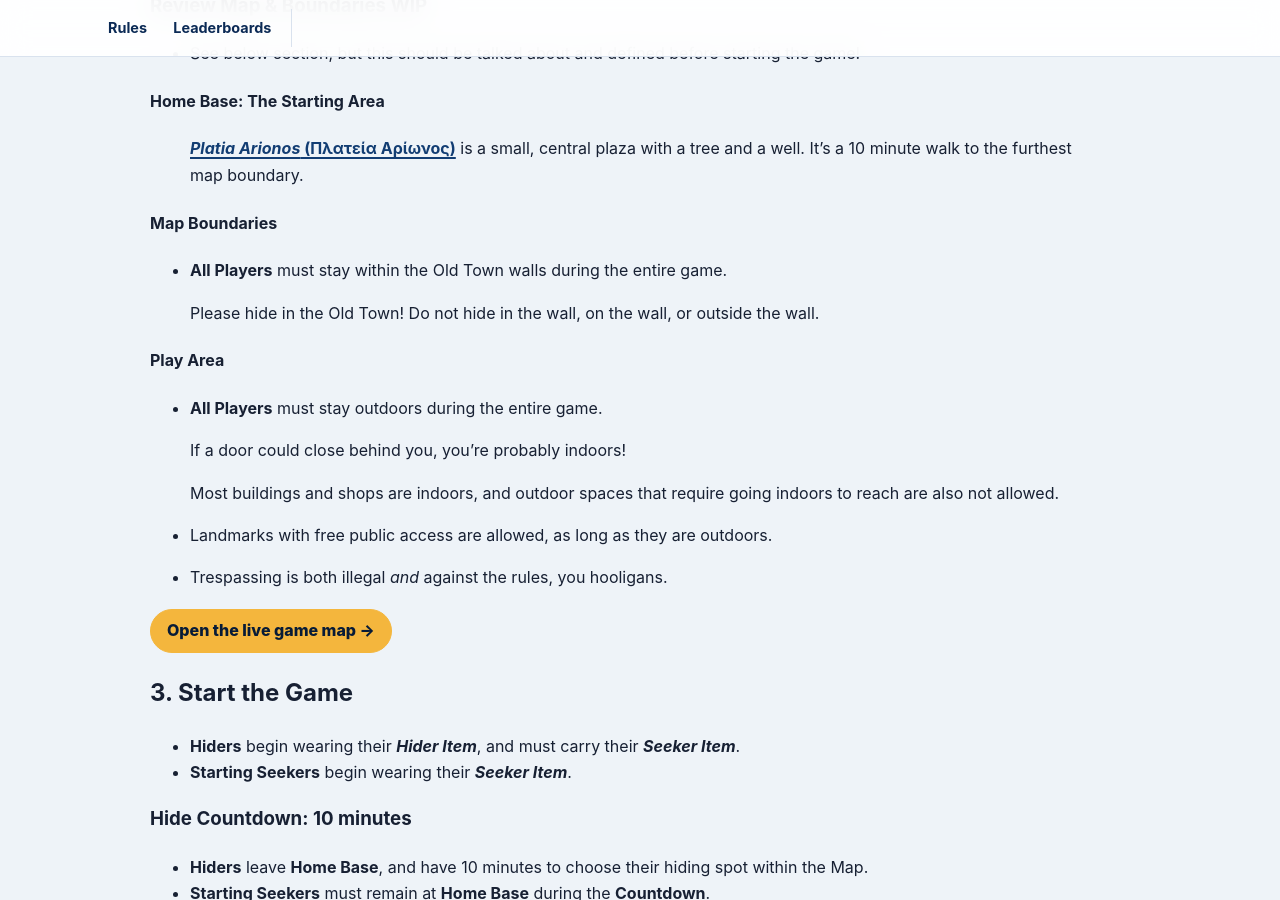
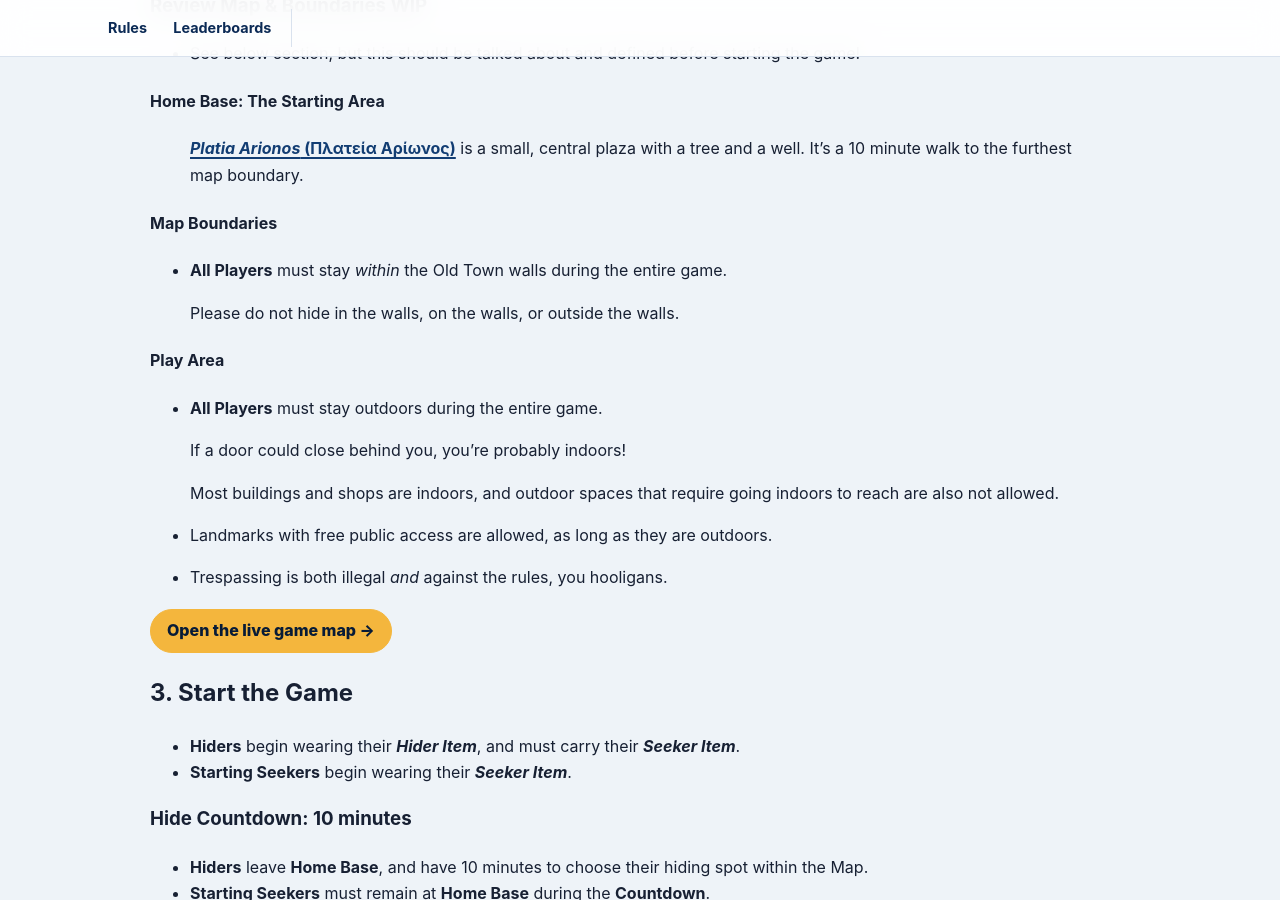
Before and after one commit to mmaxin/hide-and-seek-game, a Jekyll site: the page built from rules.md, in a window 1280 px wide and 900 px high, scrolled down 1668 px. Built offline with Jekyll 4.4.1, drawn with Linux system fonts in a browser that asks for light colours; our own code applies the rules of GitHub Pages for plain Markdown files.

Commit message:
Update rules.md

```diff
--- a/rules.md
+++ b/rules.md
@@ -74,9 +74,9 @@ This could go first, but I always give players game objects as soon as possible
   - Recommend picking a well-defined area, or require touching a specific landmark. Seekers *will* try to watch lol, that's expected.
 {% endcomment %}
 #### Map Boundaries
-- **All Players** must stay within the Old Town walls during the entire game.
+- **All Players** must stay *within* the Old Town walls during the entire game.
 
-> Please hide in the Old Town! Do not hide in the wall, on the wall, or outside the wall.
+> Please do not hide in the walls, on the walls, or outside the walls.
 
 #### Play Area
 
```
